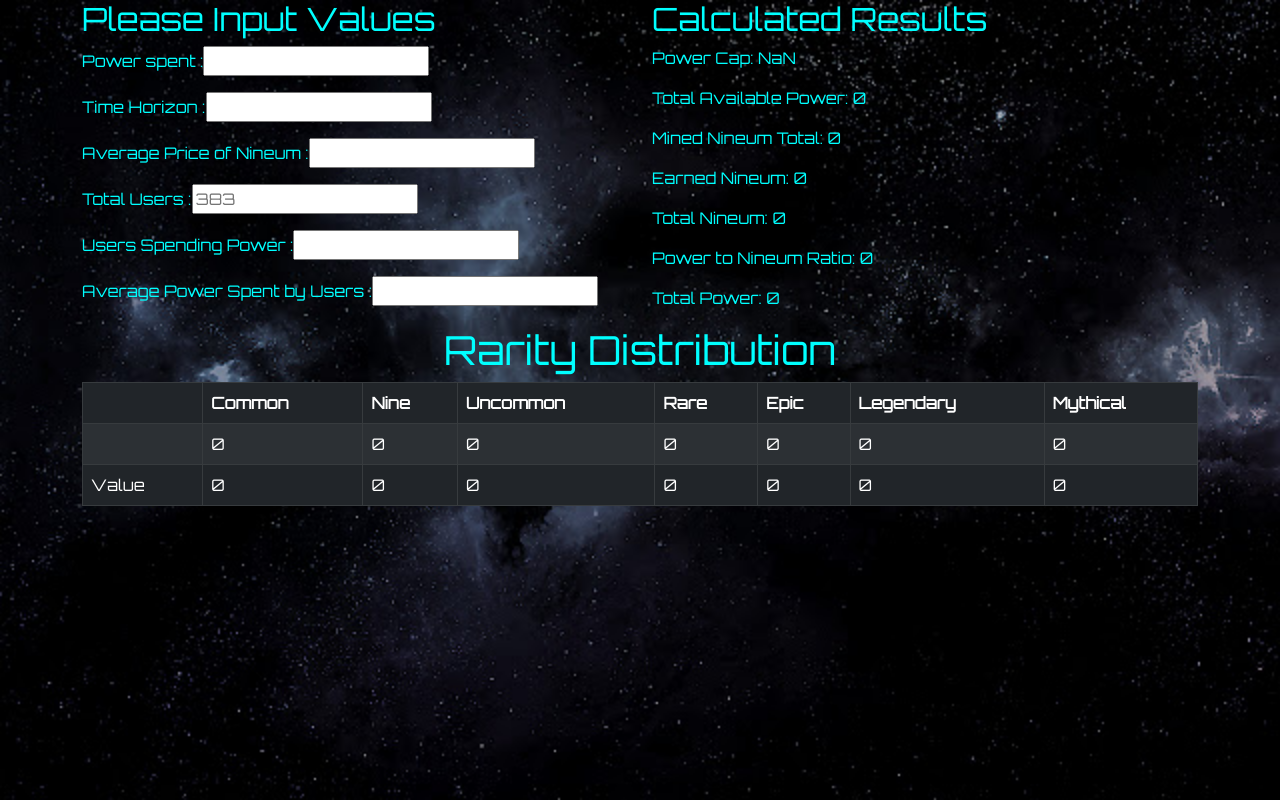
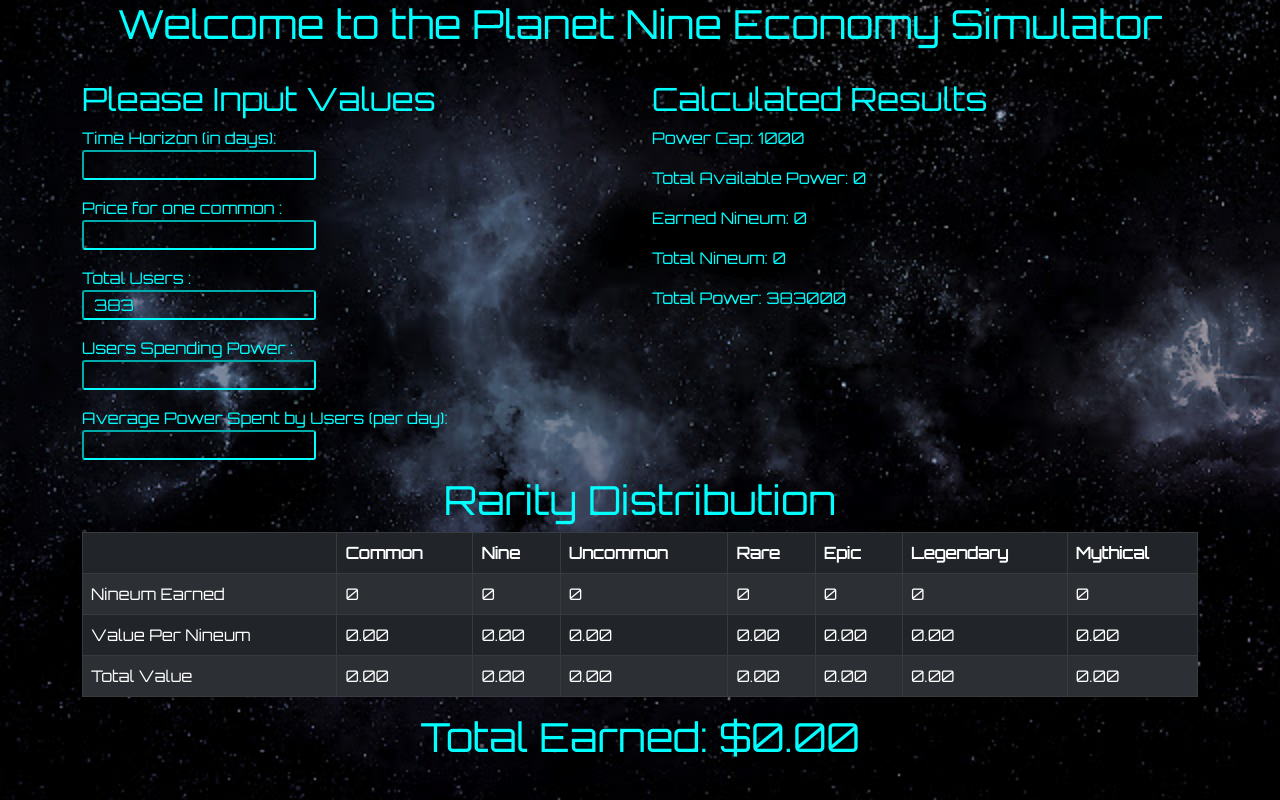
Before and after one commit to planet-nine-app/planet-nine-visualizer, a React (Create React App) app: page / in a window 1280 px wide. Built offline with nearby package versions, Linux system fonts and the light colour scheme.

Commit message:
clean up formulas, add more styling

```diff
--- a/src/App.css
+++ b/src/App.css
@@ -15,10 +15,19 @@ body {
   font-family: "Orbitron";
 }
 
-.main {
+input {
+  background: transparent;
+  border-color: aqua;
+  border-radius: 3px;
   color: aqua;
-  font-family: "Orbitron"
+  padding-left: 10px;
 }
+
+input:focus {
+  border: solid orange
+}
+
+
 
 img {
   width: 150px;
--- a/src/App.js
+++ b/src/App.js
@@ -4,6 +4,8 @@ import Input from "./components/Input";
 function App() {
   return (
     <div>
+      <h1 style={{ color: "aqua", fontFamily: "Orbitron" }}>Welcome to the Planet Nine Economy Simulator</h1>
+      <br />
       <Input />
     </div>
   );
--- a/src/components/Input.js
+++ b/src/components/Input.js
@@ -7,7 +7,7 @@ export default function Input() {
     Power: "",
     TimeHorizon: "",
     Price: "",
-    TotalUsers: "",
+    TotalUsers: "383",
     UsersSpendingPower: "",
     AveragePowerSpentByUsers: "",
   });
@@ -21,15 +21,17 @@ export default function Input() {
   const globalPowerRegen = 5 / 3;
   const powerCap = totalPower / data.TotalUsers;
   const staticMiningEfficiency = 0.75;
-
   const powerToNineum = data.Power / 200;
 
   // formulas
-  const totalAvailablePower = Math.round(globalPowerRegen * data.TimeHorizon);
-  const minedNineumTotal =
-  Math.round(totalAvailablePower * staticMiningEfficiency * powerToNineum);
-  const earnedNineum =
-    (data.UsersSpendingPower * (data.AveragePowerSpentByUsers - 200)) / 200;
+  const totalAvailablePower = Math.round(globalPowerRegen * (data.TimeHorizon * 1440));
+  const minedNineumTotal = Math.round(
+    totalAvailablePower * staticMiningEfficiency * powerToNineum
+  );
+  const earnedNineumCalc =
+    ((data.UsersSpendingPower * (data.AveragePowerSpentByUsers - 200)) / 200)* data.TimeHorizon;
+  // no negative values for earned nineum
+  const earnedNineum = earnedNineumCalc < 0 ? 0 : earnedNineumCalc;
   const totalNineum = minedNineumTotal + earnedNineum;
 
   // nineum rarity probability
@@ -61,57 +63,77 @@ export default function Input() {
 
   // nineum value by rarity
   // currently this is value where the value of a common nineum is equal to the price of nineum.
-  const commonValue = data.Price * (commonOdds / commonOdds).toFixed(2);
-  const nineValue = data.Price * (commonOdds / nineOdds).toFixed(2);
-  const uncommonValue = data.Price * (commonOdds / uncommonOdds).toFixed(2);
-  const rareValue = data.Price * (commonOdds / rareOdds).toFixed(2);
-  const epicValue = data.Price * (commonOdds / epicOdds).toFixed(2);
-  const legendaryValue = data.Price * (commonOdds / legendaryOdds).toFixed(2);
-  const mythicalValue = data.Price * (commonOdds / mythicalOdds).toFixed(2);
+  const commonValue = (data.Price * (commonOdds / commonOdds)).toFixed(2);
+  const nineValue = (data.Price * (commonOdds / nineOdds)).toFixed(2);
+  const uncommonValue = (data.Price * (commonOdds / uncommonOdds)).toFixed(2);
+  const rareValue = (data.Price * (commonOdds / rareOdds)).toFixed(2);
+  const epicValue = (data.Price * (commonOdds / epicOdds)).toFixed(2);
+  const legendaryValue = (data.Price * (commonOdds / legendaryOdds)).toFixed(2);
+  const mythicalValue = (data.Price * (commonOdds / mythicalOdds)).toFixed(2);
+
+  // Total $ earned by rarity
+  const commonEarned = (commonValue * common).toFixed(2);
+  const nineEarned = (nineValue * nine).toFixed(2);
+  const uncommonEarned = (uncommonValue * uncommon).toFixed(2);
+  const rareEarned = (rareValue * rare).toFixed(2);
+  const epicEarned = (epicValue * epic).toFixed(2);
+  const legendaryEarned = (legendaryValue * legendary).toFixed(2);
+  const mythicalEarned = (mythicalValue * mythical).toFixed(2);
+
+  // Total Earned
+  const totalEarned =
+    parseInt(commonEarned +
+    nineEarned +
+    uncommonEarned +
+    rareEarned +
+    epicEarned +
+    legendaryEarned +
+    mythicalEarned).toFixed(2);
 
   return (
-    <Container style={{  color: "aqua",
-      fontFamily: "Orbitron"}}>
+    <Container style={{ color: "aqua", fontFamily: "Orbitron" }}>
       <Row>
         <Col>
           <h2>Please Input Values</h2>
-          <p>
-            <label>
-              Power spent :
+          {/* This functionality is currently disabled */}
+          {/* <p>
+            <label>Power spent :</label>
+            <br />
             <input
               type="number"
               name="Power"
               value={data.Power}
+              step="200"
+              min="0"
               onChange={changedataInfo}
               id="power"
             ></input>
-            </label>
-          </p>
+          </p> */}
           <p>
-            <label>
-              Time Horizon :
+            <label>Time Horizon (in days):</label>
+            <br />
             <input
               type="number"
               name="TimeHorizon"
               value={data.TimeHorizon}
+              min="0"
               onChange={changedataInfo}
             ></input>
-            </label>
           </p>
           <p>
-            <label>
-              Average Price of Nineum :
+            <label>Price for one common :</label>
+            <br />
             <input
               type="number"
               name="Price"
               value={data.Price}
+              min="0"
               onChange={changedataInfo}
             ></input>
-            </label>
           </p>
           <p>
-            <label>
-              Total Users :
+            <label>Total Users :</label>
+            <br />
             <input
               type="number"
               name="TotalUsers"
@@ -120,40 +142,38 @@ export default function Input() {
               placeholder="383"
               min="383"
             ></input>
-            </label>
           </p>
           <p>
-            <label>
-              Users Spending Power :
+            <label>Users Spending Power :</label>
+            <br />
             <input
               type="number"
               name="UsersSpendingPower"
               value={data.UsersSpendingPower}
               onChange={changedataInfo}
             ></input>
-            </label>
           </p>
           <p>
-            <label>
-              Average Power Spent by Users :
+            <label>Average Power Spent by Users (per day):</label>
+            <br />
             <input
               type="number"
               name="AveragePowerSpentByUsers"
               value={data.AveragePowerSpentByUsers}
+              step="100"
               onChange={changedataInfo}
             ></input>
-            </label>
           </p>
         </Col>
         <Col>
           <h2>Calculated Results</h2>
           <p>Power Cap: {powerCap}</p>
           <p>Total Available Power: {totalAvailablePower}</p>
-        <p>Mined Nineum Total: {minedNineumTotal}</p>
+          {/* <p>Mined Nineum Total: {minedNineumTotal}</p> */}
           <p>Earned Nineum: {earnedNineum}</p>
           <p>Total Nineum: {totalNineum}</p>
-
-        <p>Power to Nineum Ratio: {powerToNineum}</p>
+{/*
+          <p>Power to Nineum Ratio: {powerToNineum}</p> */}
           <p>Total Power: {totalPower}</p>
         </Col>
       </Row>
@@ -161,7 +181,7 @@ export default function Input() {
         <Col>
           <h1>Rarity Distribution</h1>
 
-        <Table striped bordered hover variant="dark">
+          <Table responsive striped bordered hover variant="dark">
             <thead>
               <tr>
                 <th></th>
@@ -176,7 +196,7 @@ export default function Input() {
             </thead>
             <tbody>
               <tr>
-              <td></td>
+                <td>Nineum Earned</td>
                 <td>{common}</td>
                 <td>{nine}</td>
                 <td>{uncommon}</td>
@@ -186,7 +206,7 @@ export default function Input() {
                 <td>{mythical}</td>
               </tr>
               <tr>
-              <td>Value</td>
+                <td>Value Per Nineum</td>
                 <td>{commonValue}</td>
                 <td>{nineValue}</td>
                 <td>{uncommonValue}</td>
@@ -195,8 +215,23 @@ export default function Input() {
                 <td>{legendaryValue}</td>
                 <td>{mythicalValue}</td>
               </tr>
+              <tr>
+                <td>Total Value</td>
+                <td>{commonEarned}</td>
+                <td>{nineEarned}</td>
+                <td>{uncommonEarned}</td>
+                <td>{rareEarned}</td>
+                <td>{epicEarned}</td>
+                <td>{legendaryEarned}</td>
+                <td>{mythicalEarned}</td>
+              </tr>
             </tbody>
           </Table>
+        </Col>
+      </Row>
+      <Row>
+        <Col>
+          <h1>Total Earned: ${totalEarned}</h1>
         </Col>
       </Row>
     </Container>
```
Also changed, not shown: src/pages/Home.js (deleted). Lines whose indentation alone changed are shown as unchanged.
